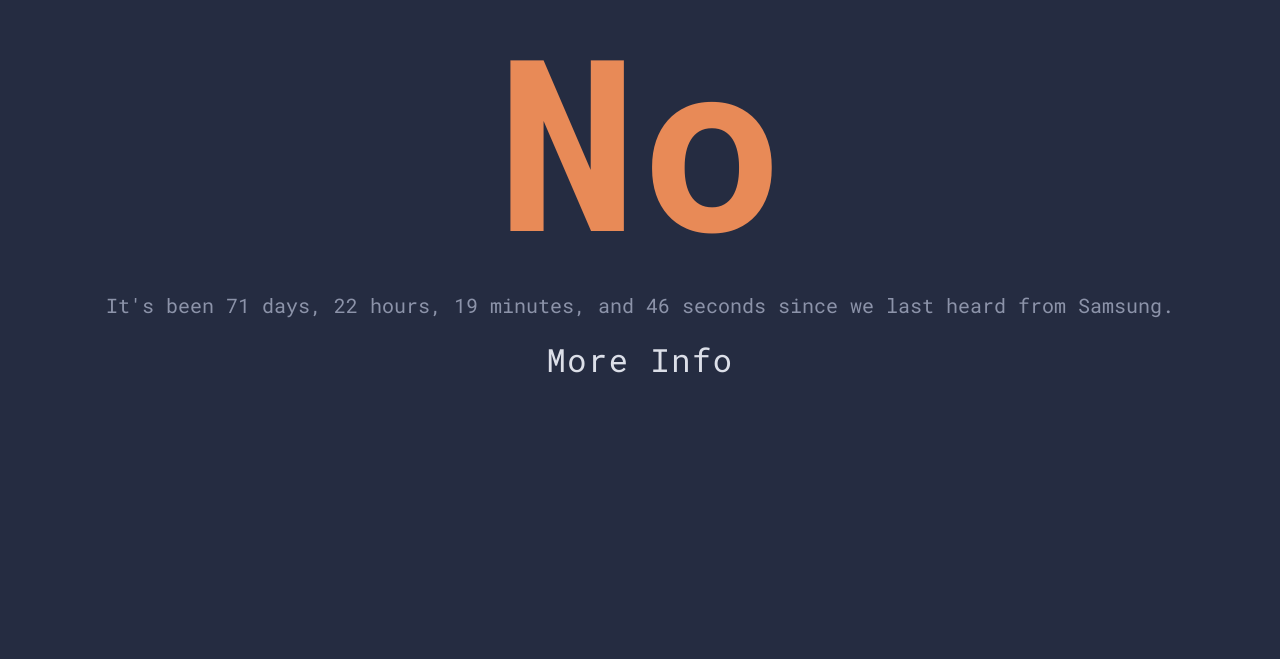
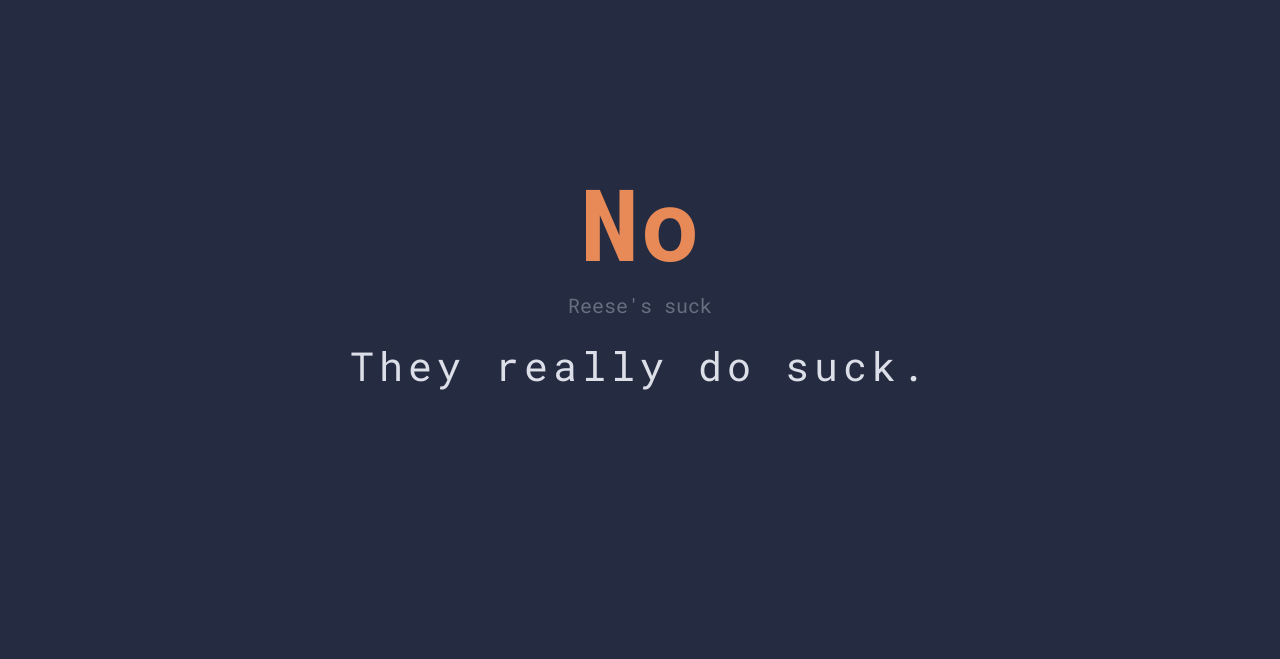
Before and after one commit to mweinbach/candyhacks, a plain HTML site: page index.html in a window 1280 px wide. Shown: the part 118-777 px from the top of the page. Drawn offline with nearby package versions, Linux system fonts and the light colour scheme; a web font is replaced by a local one.

Commit message:
Update index.html

```diff
--- a/index.html
+++ b/index.html
@@ -1,38 +1,26 @@
-<!DOCTYPE html>
-<html lang="en-us">
+<head>
+    <meta charset="utf-8">
+    <meta name="viewport" content="width=device-width, initial-scale=1.0, shrink-to-fit=no">
+    <title>Flippy Boi Release</title>
+    <link rel="shortcut icon" type="image/png" href="/galaxy-fold_highlight_capture_front_s.png" />
+    <link rel="stylesheet" href="https://cdnjs.cloudflare.com/ajax/libs/twitter-bootstrap/4.3.1/css/bootstrap.min.css">
+    <link rel="stylesheet" href="https://fonts.googleapis.com/css?family=Aldrich">
+    <link rel="stylesheet" href="https://fonts.googleapis.com/css?family=Roboto+Mono:100,400,700">
+    <link rel="stylesheet" href="assets/css/styles.min.css">
+</head>
 
-    <head>
-        <meta charset="utf-8"/>
-        <meta name="viewport" content="width=device-width, initial-scale=1.0, shrink-to-fit=no"/>
-        <meta name="description" content="What candy is good?</title>
-        <link rel="shortcut icon" type="image/png" href="/galaxy-fold_highlight_capture_front_s.png"/>
-        <link rel="stylesheet" href="https://cdnjs.cloudflare.com/ajax/libs/twitter-bootstrap/4.3.1/css/bootstrap.min.css"/>
-        <link rel="stylesheet" href="https://fonts.googleapis.com/css?family=Roboto+Mono:100,400,700"/>
-        <link rel="stylesheet" href="main.css"/>
-        <!-- Global site tag (gtag.js) - Google Analytics -->
-        <script async src="https://www.googletagmanager.com/gtag/js?id=UA-113220707-2"></script>
-        <script>
-          window.dataLayer = window.dataLayer || [];
-         function gtag(){dataLayer.push(arguments);}
-         gtag('js', new Date());
+<body style="margin: auto;">
+    <div style="background-color: #252c41;min-width: 100vw;max-width: 100vh;">
+        <div class="text-center justify-content-sm-center justify-content-md-center justify-content-lg-center justify-content-xl-center" style="width: 100vw;height: 100vh;">
+            <h1 class="d-flex d-xl-flex justify-content-center align-items-end align-self-end justify-content-sm-center align-items-sm-end align-self-sm-end justify-content-md-center align-items-md-end align-self-md-end justify-content-lg-center align-items-lg-end align-self-lg-end justify-content-xl-center align-items-xl-end align-self-xl-end"
+                style="font-family: 'Roboto Mono', monospace;font-size: 100px;color: rgb(232,138,87);font-weight: bold;height: 50vh;width: 100vw;">No</h1>
+            <p style="color: rgb(104,110,129);font-family: 'Roboto Mono', monospace;font-size: 20px;width: 100vw;padding-left: 25px;padding-right: 25px;" id=counter>Reese's suck</p>
+            <a href="https://twitter.com/Summerson/status/1151554360285024256?s=20" class="text-light">
+                <p style="width: 100vw;height: 40vh;font-family: 'Roboto Mono', monospace;color: rgb(220,223,232);font-size: 40px;letter-spacing: 5px;">They really do suck.</p>
+            </a>
+        </div>
+    </div>
 
-         gtag('config', 'UA-113220707-2');
-        </script>
-
-    </head>
-
-    <body>
-        <div class="outer-container">
-            <div class="inner-container text-center justify-content-center">
-                <h1 class="answer d-flex justify-content-center align-self-end align-items-end">No</h1>
-                <p class="counter" id=counter>...</p>
-                <a href="https://twitter.com/Summerson/status/1151554360285024256?s=20" target="_blank" class="status-container text-light">
-                    <p class="status">More Info</p>
-                </a>
-            </div>
-        </div>
-    </body>
-
-    <script type="text/javascript" src="main.js"></script>
+</body>
 
 </html>
```
